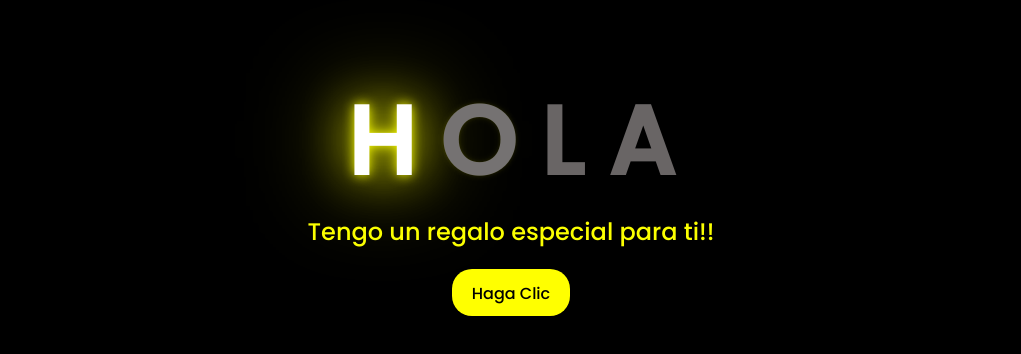
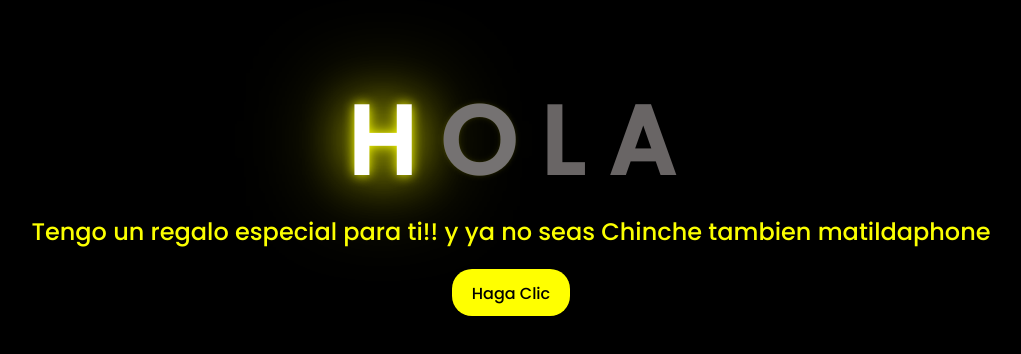
Before and after one commit to Juve17/basic, a plain HTML site: page index.html in a window 1280 px wide. Shown: the part 216-570 px from the top of the page, without its empty margins (137-1158 px from the left). Drawn offline with Linux system fonts and the light colour scheme.

Commit message:
1 commit

```diff
--- a/index.html
+++ b/index.html
@@ -26,7 +26,7 @@
         <span></span>
     </div>
     <div class="description">
-        <span>Tengo un regalo especial para ti!!</span>
+        <span>Tengo un regalo especial para ti!! y ya no seas Chinche tambien matildaphone</span>
     </div>
     <div class="button">
         <button>
```
